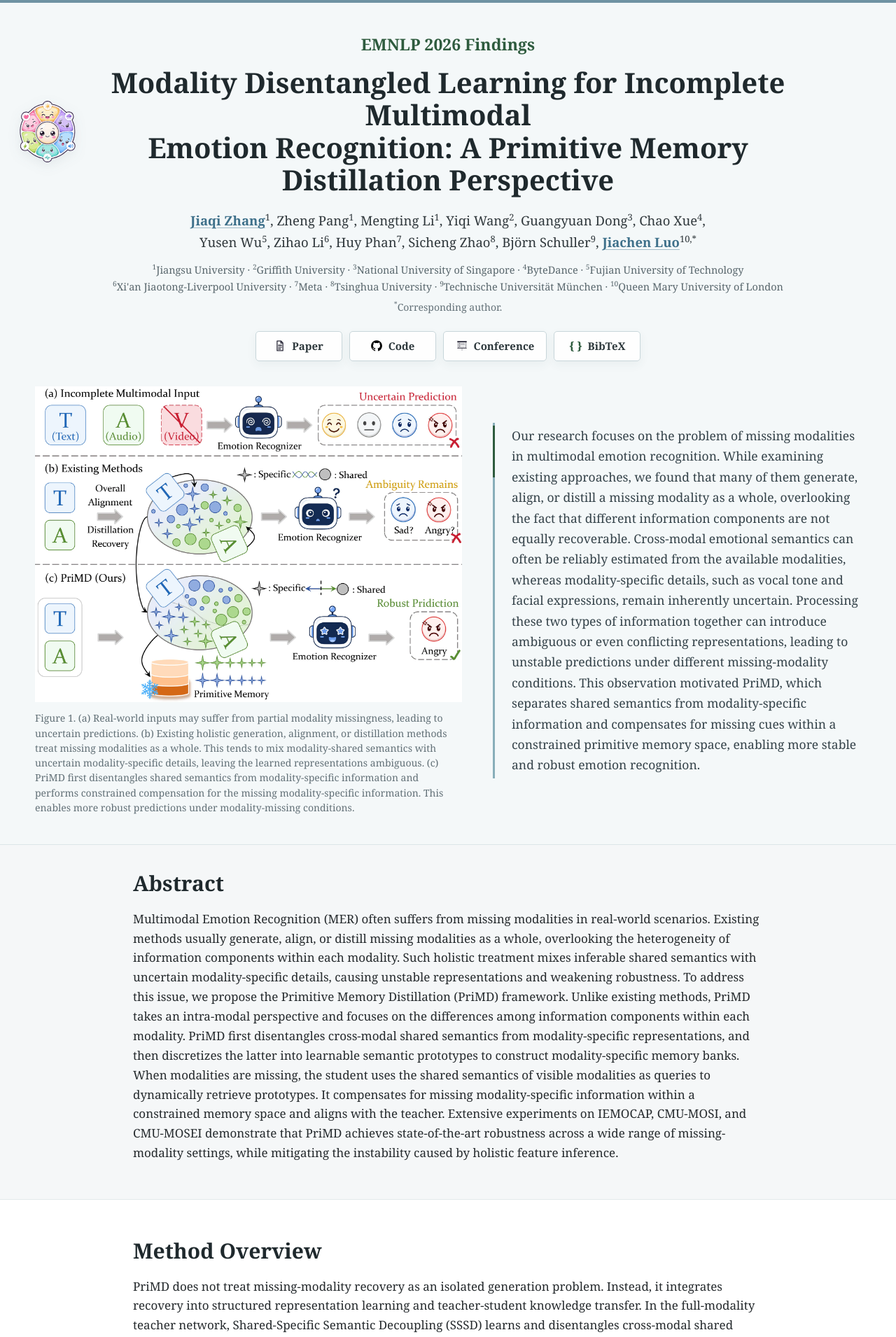
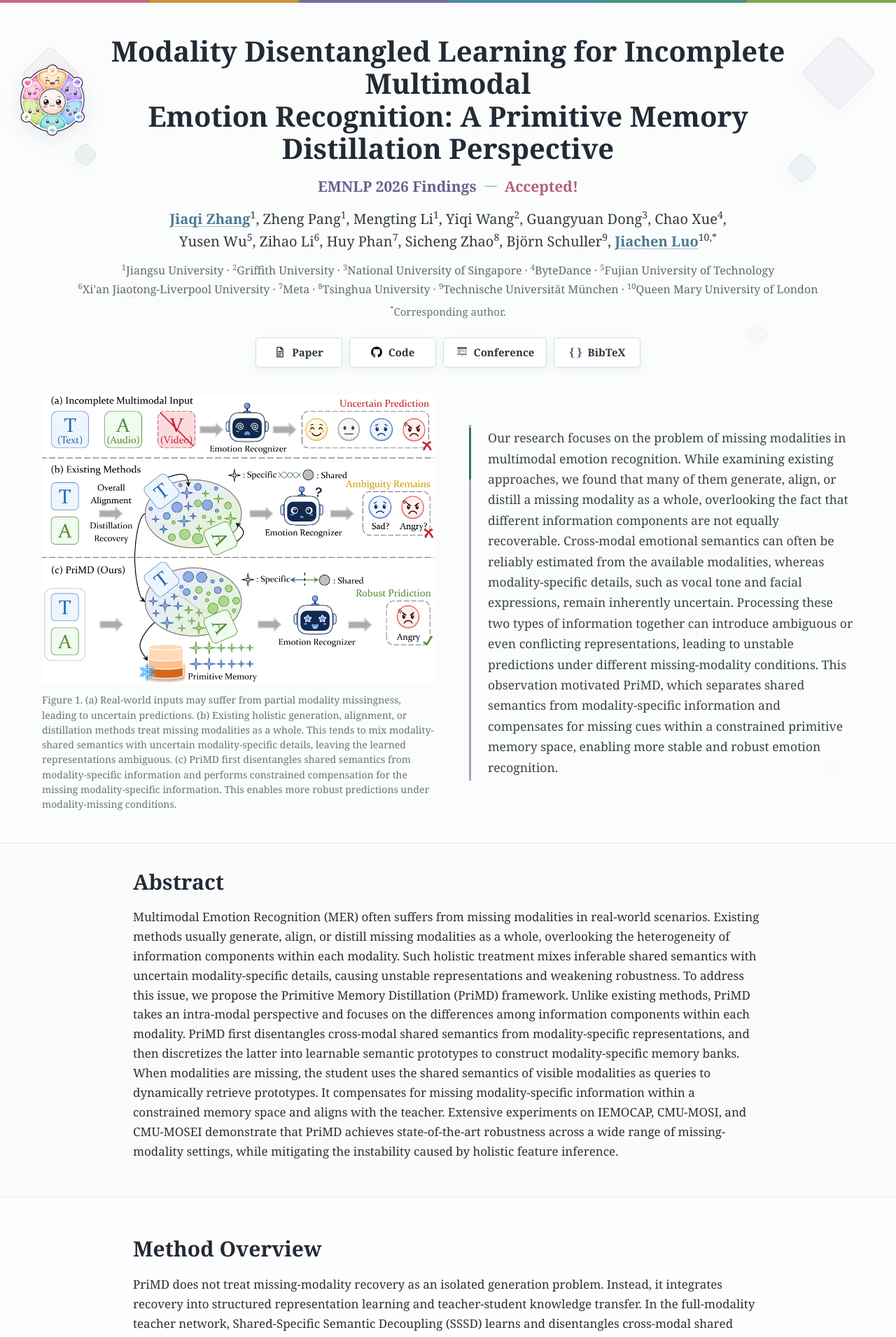
Before and after one commit to JiaqiZhang-Sengoku/JiaqiZhang-Sengoku.github.io, a Jekyll site: the page built from Web/PriMD/index.html, in a window 1280 px wide. Shown: the top 1910 px of the page at 70% size. Built offline with Jekyll 4.4.1, drawn with Linux system fonts in a browser that asks for light colours.

Commit message:
20260707

```diff
--- a/Web/PriMD/index.html
+++ b/Web/PriMD/index.html
@@ -9,25 +9,36 @@ layout: null
   <meta name="viewport" content="width=device-width, initial-scale=1">
   <title>PriMD | EMNLP 2026 Findings</title>
   <meta name="description" content="Primitive Memory Distillation for incomplete multimodal emotion recognition.">
-  <meta name="theme-color" content="#f4f8f9">
+  <meta name="theme-color" content="#fbfdfd">
   <link rel="icon" type="image/svg+xml" href="/Web/PriMD/PriMD_Logo.svg?v=20260828">
   <link rel="icon" type="image/webp" sizes="512x512" href="/Web/PriMD/PriMD_Logo.webp?v=20260828">
   <link rel="apple-touch-icon" href="/Web/PriMD/PriMD_Logo.webp?v=20260828">
   <link rel="shortcut icon" href="/Web/PriMD/PriMD_Logo.svg?v=20260828">
-  <link rel="stylesheet" href="/Web/PriMD/styles.css?v=20260828-layout">
+  <link rel="stylesheet" href="/Web/PriMD/styles.css?v=20260828-hero">
 </head>
 <body>
   <main>
     <section class="hero-band" aria-labelledby="paper-title">
+      <div class="hero-spectrum" aria-hidden="true">
+        <span></span><span></span><span></span><span></span><span></span><span></span>
+      </div>
+      <div class="hero-primitives" aria-hidden="true">
+        <span></span><span></span><span></span><span></span>
+        <span></span><span></span><span></span><span></span>
+      </div>
       <div class="publication-header">
-        <p class="conference">EMNLP 2026 Findings</p>
         <div class="title-lockup">
-          <img class="paper-logo" src="/Web/PriMD/PriMD_Logo.svg" alt="PriMD logo" width="88" height="88">
+          <img class="paper-logo" src="/Web/PriMD/PriMD_Logo.svg" alt="PriMD logo" width="102" height="102">
           <h1 id="paper-title">
             <span class="title-line">Modality Disentangled Learning for Incomplete Multimodal</span>
             <span class="title-line">Emotion Recognition: A Primitive Memory Distillation Perspective</span>
           </h1>
         </div>
+        <p class="conference">
+          <span class="conference-name">EMNLP 2026 Findings</span>
+          <span class="conference-divider" aria-hidden="true"></span>
+          <strong>Accepted!</strong>
+        </p>
 
         <p class="authors">
           <span class="author-line">
--- a/Web/PriMD/styles.css
+++ b/Web/PriMD/styles.css
@@ -1,15 +1,18 @@
 :root {
-  --ink: #252a2d;
-  --heading: #1f292d;
-  --muted: #627077;
-  --blue: #3e708a;
-  --blue-soft: #edf5f8;
-  --green: #2e5b3e;
-  --green-soft: #eef5f0;
-  --line: #dce5e8;
-  --line-strong: #c8d6da;
+  --ink: #2d3035;
+  --heading: #252936;
+  --muted: #68737b;
+  --blue: #4a7892;
+  --blue-soft: #f0f6f8;
+  --green: #397063;
+  --green-soft: #f0f6f3;
+  --violet: #6b5f8e;
+  --rose: #b45f79;
+  --amber: #a9752d;
+  --line: #e2e9eb;
+  --line-strong: #d0dde1;
   --paper: #ffffff;
-  --code: #f5f7f8;
+  --code: #f7f9fa;
 }
 
 * {
@@ -23,7 +26,7 @@ html {
 body {
   margin: 0;
   color: var(--ink);
-  background: var(--paper);
+  background: #fdfefe;
   font-family: Cambria, Constantia, Georgia, serif;
   font-size: 17px;
   line-height: 1.64;
@@ -52,48 +55,167 @@ sup {
 .hero-band {
   position: relative;
   overflow: hidden;
-  padding: 45px 24px 42px;
-  border-top: 4px solid #6f93a3;
+  padding: 50px 24px 44px;
+  border-top: 0;
   border-bottom: 1px solid var(--line);
-  background: #f4f8f9;
+  background: #fbfdfd;
+}
+
+.hero-spectrum {
+  position: absolute;
+  z-index: 2;
+  top: 0;
+  right: 0;
+  left: 0;
+  display: grid;
+  grid-template-columns: repeat(6, minmax(0, 1fr));
+  height: 4px;
+  pointer-events: none;
+}
+
+.hero-spectrum span:nth-child(1) { background: #c96788; }
+.hero-spectrum span:nth-child(2) { background: #c99438; }
+.hero-spectrum span:nth-child(3) { background: #76699f; }
+.hero-spectrum span:nth-child(4) { background: #4e88a3; }
+.hero-spectrum span:nth-child(5) { background: #4d9185; }
+.hero-spectrum span:nth-child(6) { background: #83a74f; }
+
+.hero-primitives {
+  position: absolute;
+  z-index: 0;
+  inset: 0;
+  overflow: hidden;
+  pointer-events: none;
+}
+
+.hero-primitives span {
+  position: absolute;
+  display: block;
+  border: 1px solid rgba(94, 113, 137, 0.12);
+  border-radius: 7px;
+  transform: rotate(45deg);
+  box-shadow: 0 8px 20px rgba(74, 93, 112, 0.035);
+}
+
+.hero-primitives span:nth-child(1) {
+  top: 78px;
+  left: 3.2%;
+  width: 62px;
+  height: 62px;
+  background: rgba(201, 103, 136, 0.075);
+}
+
+.hero-primitives span:nth-child(2) {
+  top: 208px;
+  left: 8.5%;
+  width: 26px;
+  height: 26px;
+  background: rgba(77, 145, 133, 0.10);
+}
+
+.hero-primitives span:nth-child(3) {
+  top: 66px;
+  right: 3.4%;
+  width: 76px;
+  height: 76px;
+  background: rgba(118, 105, 159, 0.065);
+}
+
+.hero-primitives span:nth-child(4) {
+  top: 224px;
+  right: 9.2%;
+  width: 32px;
+  height: 32px;
+  background: rgba(78, 136, 163, 0.085);
+}
+
+.hero-primitives span:nth-child(5) {
+  top: 404px;
+  left: 14%;
+  width: 20px;
+  height: 20px;
+  background: rgba(201, 148, 56, 0.065);
+  opacity: 0.72;
+}
+
+.hero-primitives span:nth-child(6) {
+  top: 466px;
+  right: 14.5%;
+  width: 24px;
+  height: 24px;
+  background: rgba(131, 167, 79, 0.055);
+  opacity: 0.64;
+}
+
+.hero-primitives span:nth-child(7) {
+  bottom: 154px;
+  left: 5.6%;
+  width: 14px;
+  height: 14px;
+  background: rgba(78, 136, 163, 0.045);
+  opacity: 0.48;
+}
+
+.hero-primitives span:nth-child(8) {
+  right: 6.4%;
+  bottom: 96px;
+  width: 17px;
+  height: 17px;
+  background: rgba(201, 103, 136, 0.04);
+  opacity: 0.38;
 }
 
 .publication-header {
   position: relative;
   z-index: 1;
-  max-width: 1320px;
+  max-width: 1380px;
   margin: 0 auto;
   text-align: center;
 }
 
 .title-lockup {
   display: grid;
-  grid-template-columns: 88px minmax(0, 1fr) 88px;
+  grid-template-columns: 102px minmax(0, 1fr) 102px;
   align-items: center;
-  gap: 18px;
-  max-width: 1410px;
-  margin: 0 auto 20px;
+  gap: 20px;
+  max-width: 1450px;
+  margin: 0 auto;
 }
 
 .title-lockup::after {
   content: "";
-  width: 88px;
+  width: 102px;
 }
 
 .paper-logo {
   display: block;
-  width: 88px;
-  height: 88px;
+  width: 102px;
+  height: 102px;
   object-fit: contain;
-  filter: drop-shadow(0 5px 9px rgba(51, 68, 77, 0.1));
+  filter: drop-shadow(0 8px 14px rgba(60, 54, 78, 0.12));
 }
 
 .conference {
-  margin: 0 0 17px;
-  color: var(--green);
-  font-size: 23px;
+  display: inline-flex;
+  align-items: center;
+  justify-content: center;
+  gap: 11px;
+  margin: 17px auto 18px;
+  color: var(--violet);
+  font-size: 21px;
   font-weight: 700;
   line-height: 1.25;
+}
+
+.conference-divider {
+  width: 18px;
+  height: 2px;
+  border-radius: 2px;
+  background: #b7c8ce;
+}
+
+.conference strong {
+  color: var(--rose);
 }
 
 h1 {
@@ -113,9 +235,9 @@ h1 {
 .authors {
   max-width: 1210px;
   margin: 0 auto 12px;
-  color: #30383c;
-  font-size: 18.5px;
-  line-height: 1.66;
+  color: #343940;
+  font-size: 20px;
+  line-height: 1.62;
 }
 
 .author-line {
@@ -139,9 +261,9 @@ h1 {
 .institutions {
   max-width: 1240px;
   margin: 0 auto;
-  color: #58666c;
-  font-size: 14.5px;
-  line-height: 1.55;
+  color: #5f6971;
+  font-size: 16px;
+  line-height: 1.58;
   overflow-wrap: anywhere;
 }
 
@@ -152,7 +274,7 @@ h1 {
 .author-note {
   margin: 7px 0 0;
   color: var(--muted);
-  font-size: 14px;
+  font-size: 15px;
 }
 
 .link-row {
@@ -160,7 +282,7 @@ h1 {
   flex-wrap: wrap;
   justify-content: center;
   gap: 10px;
-  margin-top: 22px;
+  margin-top: 24px;
 }
 
 .paper-link {
@@ -189,14 +311,14 @@ h1 {
 }
 
 .link-symbol {
-  color: var(--green);
+  color: var(--violet);
   font-size: 16px;
   font-weight: 700;
 }
 
 .paper-link:hover {
   transform: translateY(-1px);
-  border-color: #9db9c3;
+  border-color: #b5c5d1;
   box-shadow: 0 8px 18px rgba(47, 78, 88, 0.1);
   color: var(--green);
   text-decoration: none;
@@ -225,8 +347,8 @@ h1 {
 
 .abstract-band {
   margin: 0 0 12px;
-  border-bottom: 1px solid #e2e9eb;
-  background: #f5f7f8;
+  border-bottom: 1px solid var(--line);
+  background: #fafcfc;
 }
 
 .abstract-band .section {
@@ -248,7 +370,7 @@ h2 {
 h3 {
   max-width: 900px;
   margin: 28px auto 10px;
-  color: #315f73;
+  color: var(--blue);
   font-size: 20px;
   font-weight: 700;
   line-height: 1.3;
@@ -305,16 +427,17 @@ p {
   position: relative;
   z-index: 1;
   display: grid;
-  grid-template-columns: minmax(0, 610px) minmax(330px, 1fr);
+  grid-template-columns: minmax(0, 560px) minmax(360px, 1fr);
   align-items: center;
-  gap: 44px;
-  width: min(1180px, calc(100vw - 48px));
-  margin: 36px auto 0;
+  gap: 50px;
+  width: min(1160px, calc(100vw - 48px));
+  margin: 38px auto 0;
 }
 
 .hero-figure {
-  width: 100%;
+  width: min(100%, 560px);
   margin: 0;
+  justify-self: center;
 }
 
 .hero-figure img {
@@ -328,8 +451,8 @@ p {
 .hero-context {
   position: relative;
   padding: 4px 0 4px 24px;
-  border-left: 3px solid #88aeb9;
-  color: #344249;
+  border-left: 3px solid #a8a0bd;
+  color: #3b4249;
   font-size: 17.5px;
   line-height: 1.68;
   text-align: left;
@@ -513,17 +636,17 @@ code {
 
 @media (max-width: 980px) {
   .title-lockup {
-    grid-template-columns: 68px minmax(0, 1fr) 68px;
-    gap: 14px;
+    grid-template-columns: 78px minmax(0, 1fr) 78px;
+    gap: 16px;
   }
 
   .title-lockup::after,
   .paper-logo {
-    width: 68px;
+    width: 78px;
   }
 
   .paper-logo {
-    height: 68px;
+    height: 78px;
   }
 
   h1 {
@@ -540,7 +663,7 @@ code {
   }
 
   .authors {
-    font-size: 18px;
+    font-size: 19px;
   }
 
   .hero-story {
@@ -564,7 +687,39 @@ code {
   }
 
   .hero-band {
-    padding: 31px 12px 30px;
+    padding: 35px 12px 32px;
+  }
+
+  .hero-primitives span:nth-child(n+5) {
+    display: none;
+  }
+
+  .hero-primitives span:nth-child(1) {
+    top: 58px;
+    left: -18px;
+    width: 44px;
+    height: 44px;
+  }
+
+  .hero-primitives span:nth-child(2) {
+    top: 250px;
+    left: 6px;
+    width: 19px;
+    height: 19px;
+  }
+
+  .hero-primitives span:nth-child(3) {
+    top: 92px;
+    right: -20px;
+    width: 50px;
+    height: 50px;
+  }
+
+  .hero-primitives span:nth-child(4) {
+    top: 292px;
+    right: 8px;
+    width: 20px;
+    height: 20px;
   }
 
   .title-lockup {
@@ -579,13 +734,19 @@ code {
   }
 
   .paper-logo {
-    width: 58px;
-    height: 58px;
+    width: 66px;
+    height: 66px;
   }
 
   .conference {
-    margin-bottom: 14px;
-    font-size: 20px;
+    gap: 8px;
+    margin-top: 13px;
+    margin-bottom: 16px;
+    font-size: 19.5px;
+  }
+
+  .conference-divider {
+    width: 14px;
   }
 
   h1 {
@@ -594,7 +755,7 @@ code {
   }
 
   .authors {
-    font-size: 16.5px;
+    font-size: 17.4px;
     line-height: 1.6;
   }
 
@@ -603,7 +764,11 @@ code {
   }
 
   .institutions {
-    font-size: 14px;
+    font-size: 15px;
+  }
+
+  .author-note {
+    font-size: 14.5px;
   }
 
   .paper-link {
@@ -612,7 +777,6 @@ code {
     padding: 8px 14px;
   }
 
-  .hero-figure,
   .framework-figure,
   .wide-figure,
   .retrieval-figure {
@@ -624,6 +788,12 @@ code {
   .hero-story {
     width: 100%;
     margin-top: 28px;
+  }
+
+  .hero-figure {
+    width: min(94%, 520px);
+    margin-right: auto;
+    margin-left: auto;
   }
 
   .hero-context {
@@ -683,7 +853,8 @@ code {
   }
 
   .conference {
-    font-size: 19px;
+    flex-wrap: wrap;
+    font-size: 18.5px;
   }
 
   .link-row {
@@ -712,6 +883,11 @@ code {
 }
 
 @media print {
+  .hero-spectrum,
+  .hero-primitives {
+    display: none;
+  }
+
   .hero-band,
   .abstract-band {
     background: #ffffff;
```
